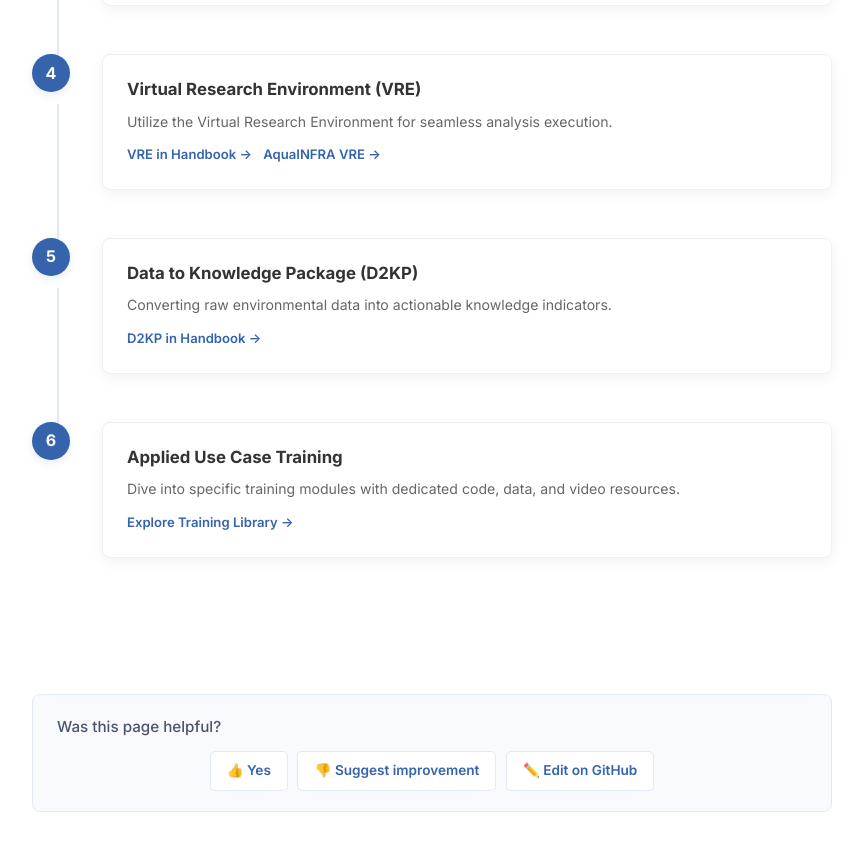
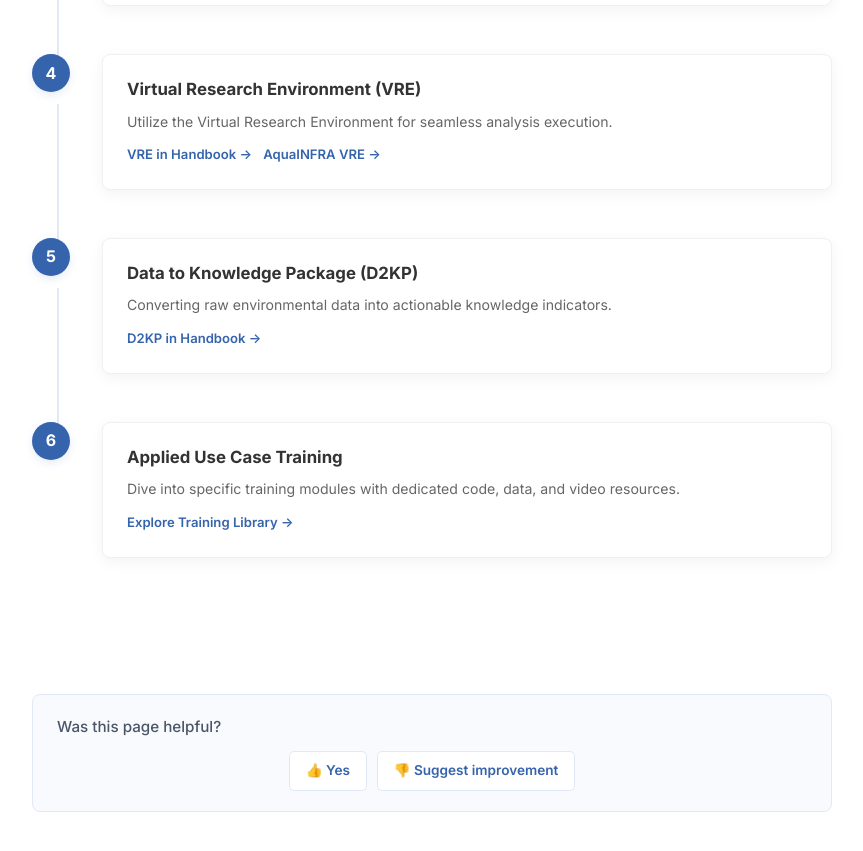
Before and after one commit to Mehrad1994/AquaINFRA_Training_Handbooks, a Jekyll site: the page built from docs/index.md, in a window 1280 px wide and 900 px high, scrolled down 994 px. Shown: the top 851 px of the window, without its empty margins (340-1203 px from the left). Built offline with Jekyll 4.4.1, drawn with Linux system fonts in a browser that asks for light colours.

Commit message:
Remove 'Edit on GitHub' button from feedback widget

```diff
--- a/docs/_includes/feedback.html
+++ b/docs/_includes/feedback.html
@@ -25,14 +25,6 @@
            aria-label="Suggest an improvement">
             👎 Suggest improvement
         </a>
-        {% if page.path %}
-        <a class="page-feedback__btn page-feedback__btn--edit"
-           href="{{ repo }}/edit/{{ branch }}/docs/{{ page.path }}"
-           target="_blank" rel="noopener"
-           aria-label="Edit this page on GitHub">
-            ✏️ Edit on GitHub
-        </a>
-        {% endif %}
     </div>
 </aside>
 {% endif %}
```
